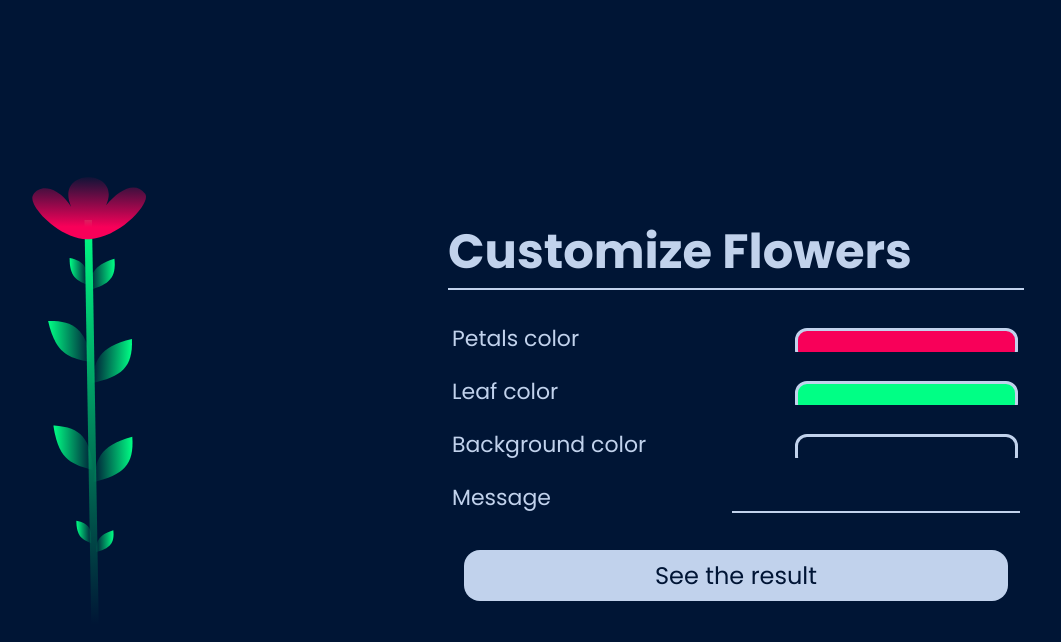
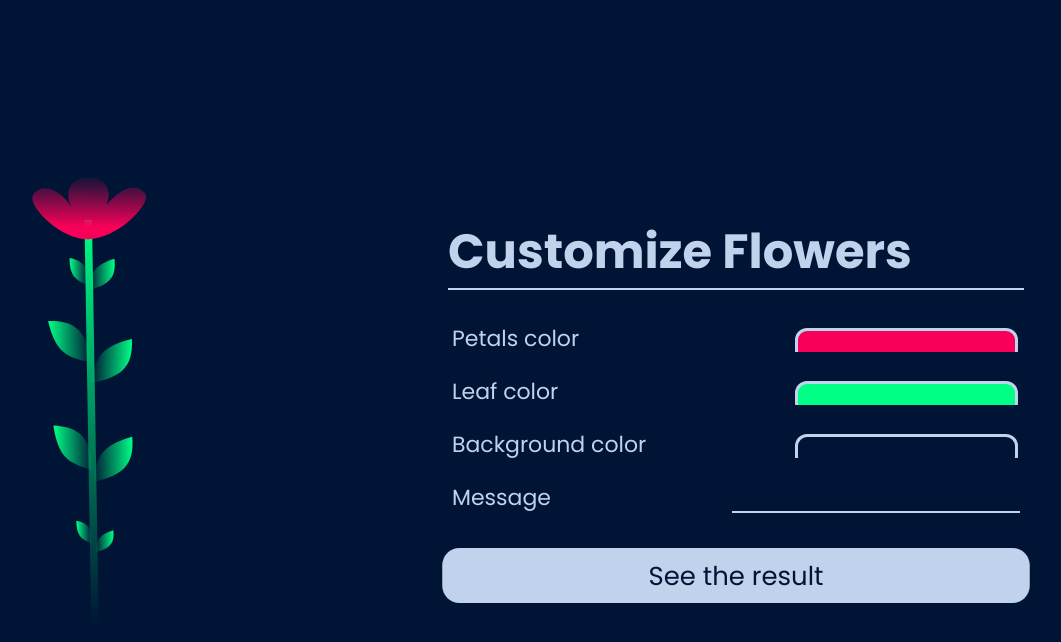
Before and after one commit to Natouche68/flowers, a SvelteKit app: page /customize in a window 1280 px wide. In both pictures the pointer is over the button "See the result". Shown: the top 642 px of the page, without its empty margins (200-1261 px from the left). Built offline with nearby package versions, Linux system fonts and the light colour scheme.

Commit message:
Add an animation when hovering the submit button

```diff
--- a/src/routes/customize/+page.svelte
+++ b/src/routes/customize/+page.svelte
@@ -132,6 +132,11 @@
 		border: none;
 		border-radius: 16px;
 		cursor: pointer;
+		transition: all 0.4s ease;
+	}
+
+	.button:hover {
+		transform: scale(1.08);
 	}
 
 	@media screen and (orientation: portrait) {
```
